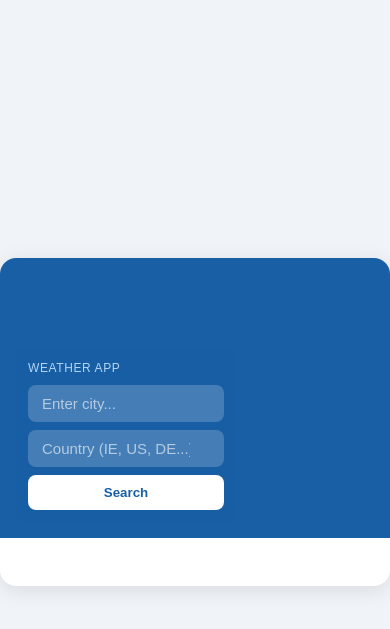
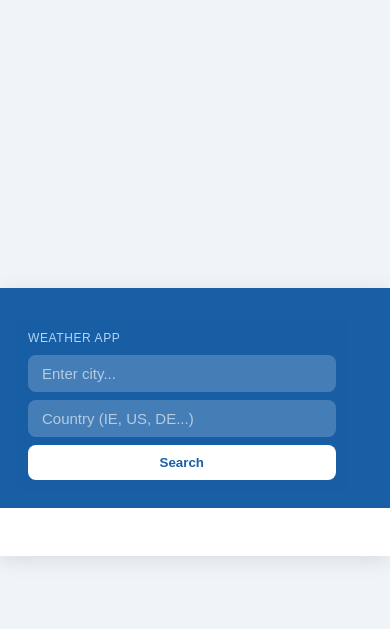
Before and after one commit to Slavon777777777/weather-app, a Flask app: page / in a window 390 px wide. Shown: the top 629 px of the page. Run offline with Flask 3, Linux system fonts and the light colour scheme.

Commit message:
add mobile responsive

```diff
--- a/templates/index.html
+++ b/templates/index.html
@@ -88,6 +88,12 @@
         .stat p:first-child { font-size: 11px; color: #888; margin-bottom: 4px; }
         .stat p:last-child { font-size: 18px; font-weight: 500; }
         .error { padding: 24px; color: #e24b4a; font-weight: 500; }
+@media (max-width: 520px) {
+            .card { width: 100%; border-radius: 0; }
+            .header { min-height: 220px; }
+            .header-overlay { width: 85%; }
+            .temp { font-size: 42px; }
+        }
     </style>
 </head>
 <body>
```
